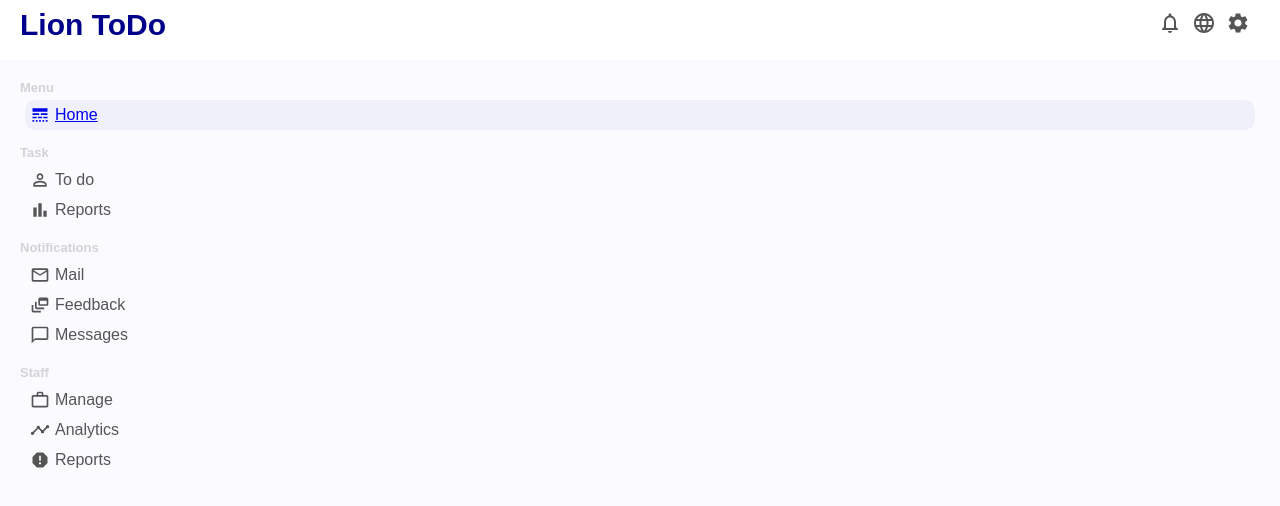
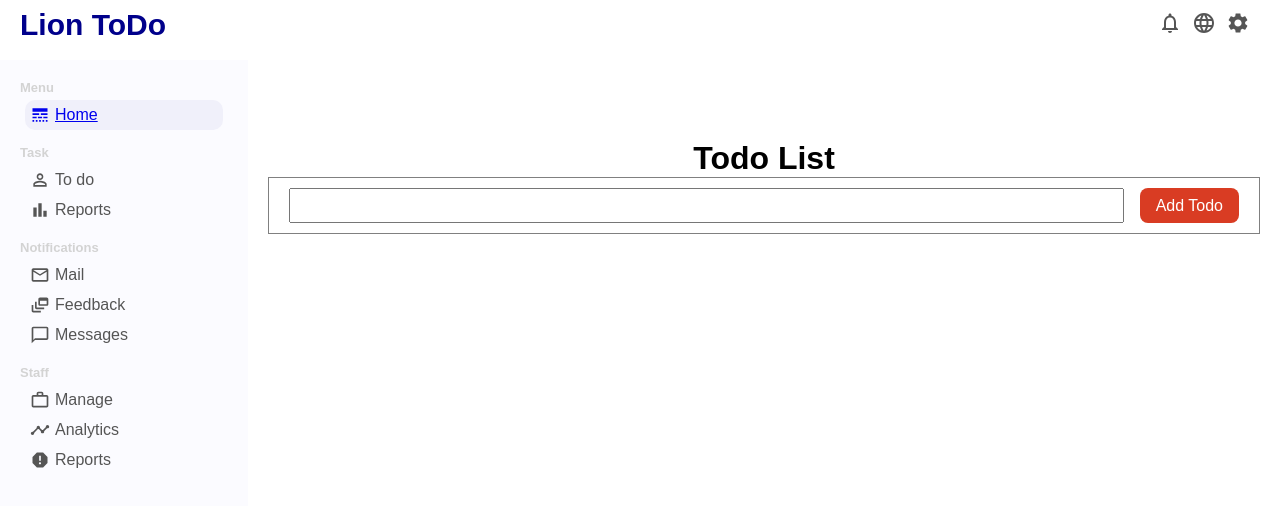
Before and after one commit to JesusLeonChavez/lionTodo, a React (Create React App) app: page /todos in a window 1280 px wide. Shown: the top 506 px of the page. Built offline with nearby package versions, Linux system fonts and the light colour scheme.

Commit message:
feat: add toDo pages

```diff
--- a/src/App.js
+++ b/src/App.js
@@ -2,6 +2,7 @@
 import SideBar from './components/sideBar/SideBar';
 
 import Home from './pages/home/Home';
+import ToDo from './pages/toDo/ToDo';
 
 import "./app.css";
 
@@ -15,6 +16,7 @@
         <SideBar />
         <Routes>
           <Route exact path="/" element={<Home />} />
+          <Route path="/todos" element={<ToDo />} />
         </Routes>
       </div>
     </Router>
--- a/src/components/sideBar/SideBar.jsx
+++ b/src/components/sideBar/SideBar.jsx
@@ -32,7 +32,7 @@
         <div className="sideBarMenu">
           <h3 className="sideBarTitle">Task</h3>
           <ul className="sideBarList">
-            <Link to="/users" className="link">
+            <Link to="/todos" className="link">
               <li className="sideBarListItem">
                 <PermIdentity className="sideBarIcon" />
                 To do
--- /dev/null
+++ b/src/pages/toDo/ToDo.jsx
@@ -0,0 +1,92 @@
+import React, { useState } from 'react'
+
+import "./toDo.css"
+
+export default function ToDo() {
+    const [todos, setTodos] = useState([]);
+    const [todo, setTodo] = useState("");
+    const [todoEditing, setTodoEditing] = useState(null);
+    const [editingText, setEditingText] = useState("");
+
+    function handleSubmit(e){
+        e.preventDefault();
+
+        const newTodo = {
+            id: new Date().getTime(),
+            text: todo,
+            completed: false,
+        };
+
+        setTodos([...todos].concat(newTodo));
+        setTodo("");
+    }
+
+    function toggleComplete(id){
+        let updateTodos = [...todos].map((todo) => {
+            if(todo.id === id){
+                todo.completed = !todo.completed;
+            }
+            return todo;
+        });
+        setTodos(updateTodos)
+    }
+
+    function deleteTodo(id) {
+        let updateTodos = [...todos].filter((todo) => todo.id !== id);
+        setTodos(updateTodos)
+    }
+
+    function submitEdits(id) {
+        const updatedTodos = [...todos].map((todo) => {
+            if (todo.id === id) {
+              todo.text = editingText;
+            }
+            return todo;
+          });
+          setTodos(updatedTodos);
+          setTodoEditing(null);
+    }
+
+    return (
+        <div className="toDoContainer">
+            <h1 className="title">Todo List</h1>
+            <form onSubmit={handleSubmit}>
+                <input
+                    type="text"
+                    onChange={(e) => setTodo(e.target.value)}
+                    value={todo}
+                />
+                <button type="submit">Add Todo</button>
+            </form>
+            {todos.map((todo) =>(
+                <div key={todo.id} className="todo">
+                    <div className="todoText">
+                        <input
+                            type="checkbox"
+                            id="completed"
+                            checked={todo.completed}
+                            onChange={() => toggleComplete(todo.id)}
+                        />
+                        {todo.id === todoEditing ? (
+                            <input
+                                type="text"
+                                onChange={(e) => setEditingText(e.target.value)}
+                            />
+                        ) : (
+                            <div>{todo.text}</div>
+                        )}
+                    </div>
+                    <div className="todoActions">
+                        {todo.id === todoEditing ? (
+                            <button onClick={() => submitEdits(todo.id)}>Submit Edits</button>
+                        ) : (
+                            <button onClick={() => setTodoEditing(todo.id)}>Edit</button>
+                        )}
+
+                        <button onClick={() => deleteTodo(todo.id)}>Delete</button>
+                    </div>
+                </div>
+            ))}
+        </div>
+    )
+}
--- /dev/null
+++ b/src/pages/toDo/toDo.css
@@ -0,0 +1,88 @@
+.toDoContainer{
+    flex: 4;
+    padding: 20px;
+    width: 500px;
+    margin: 60px auto;
+}
+
+.title{
+    text-align: center;
+}
+
+form, .todo {
+    border: 1px solid grey;
+    padding: 10px 20px;
+    margin-bottom: 10px;
+}
+
+form {
+    display: flex;
+    justify-content: space-between;
+    margin-bottom: 30px;
+}
+
+form input {
+    padding: 4px 8px;
+    flex-grow: 1;
+    margin-right: 16px;
+}
+
+.todo {
+    display: flex;
+    flex-direction: column;
+}
+
+button {
+    font-size: 16px;
+    background-color: rgb(217, 60, 35);
+    color: #fff;
+    border-radius: 8px;
+    border: none;
+    padding: 8px 16px;
+    cursor: pointer;
+}
+
+button:hover {
+    background-color: rgb(173, 47, 28);
+}
+
+button:active {
+    background-color: rgb(130,35,21);
+}
+
+button:focus {
+    outline: 0;
+}
+
+input[type='text'] {
+    font-size: 20px;
+    font-family: monospace;
+}
+
+.todo input[type="checkbox"] {
+    transform: scale(1.8) translateY(1px);
+    margin: 0 16px 0 0;
+    cursor: pointer;
+}
+
+.todoText input {
+    padding: 4px;
+}
+
+.todoText {
+    font-size: 24px;
+    line-height: 24px;
+    margin-bottom: 16px;
+    display: flex;
+    align-items: center;
+}
+
+.todo-completed {
+    display: flex;
+    margin: 10px 0;
+}
+
+.todoActions {
+    display: flex;
+    justify-content: space-between;
+}
```
